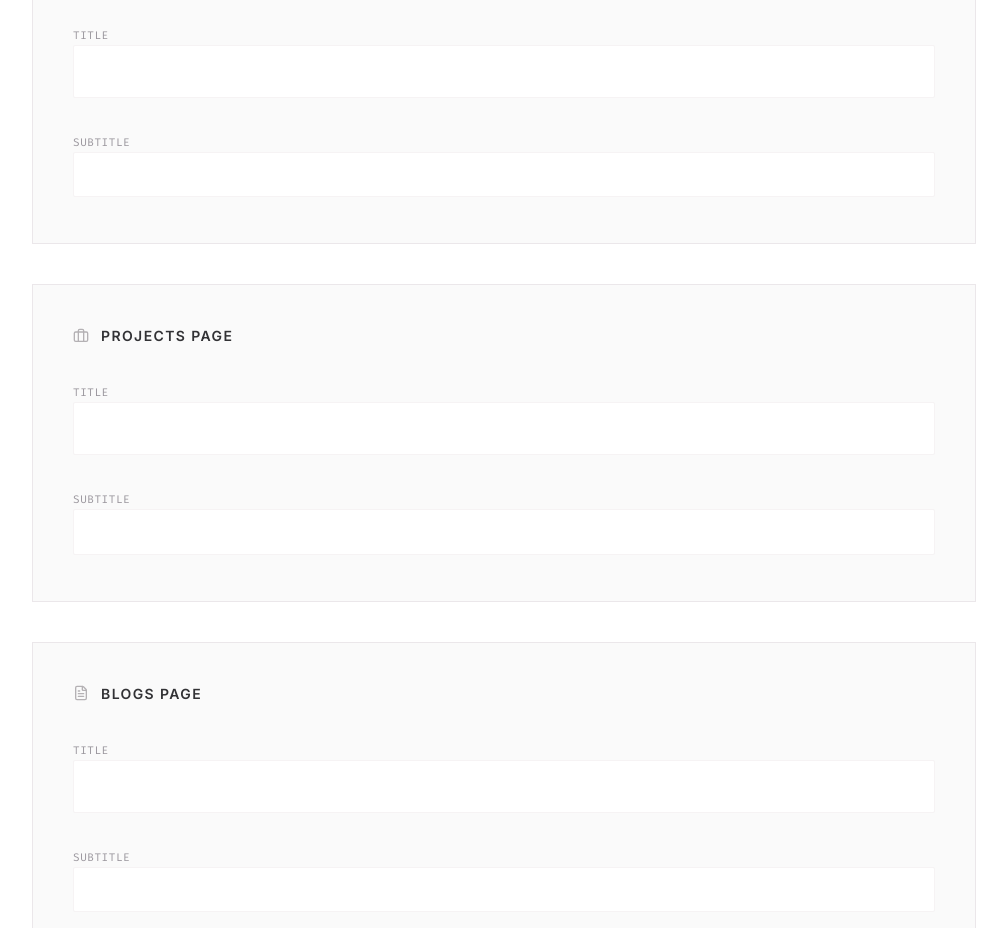
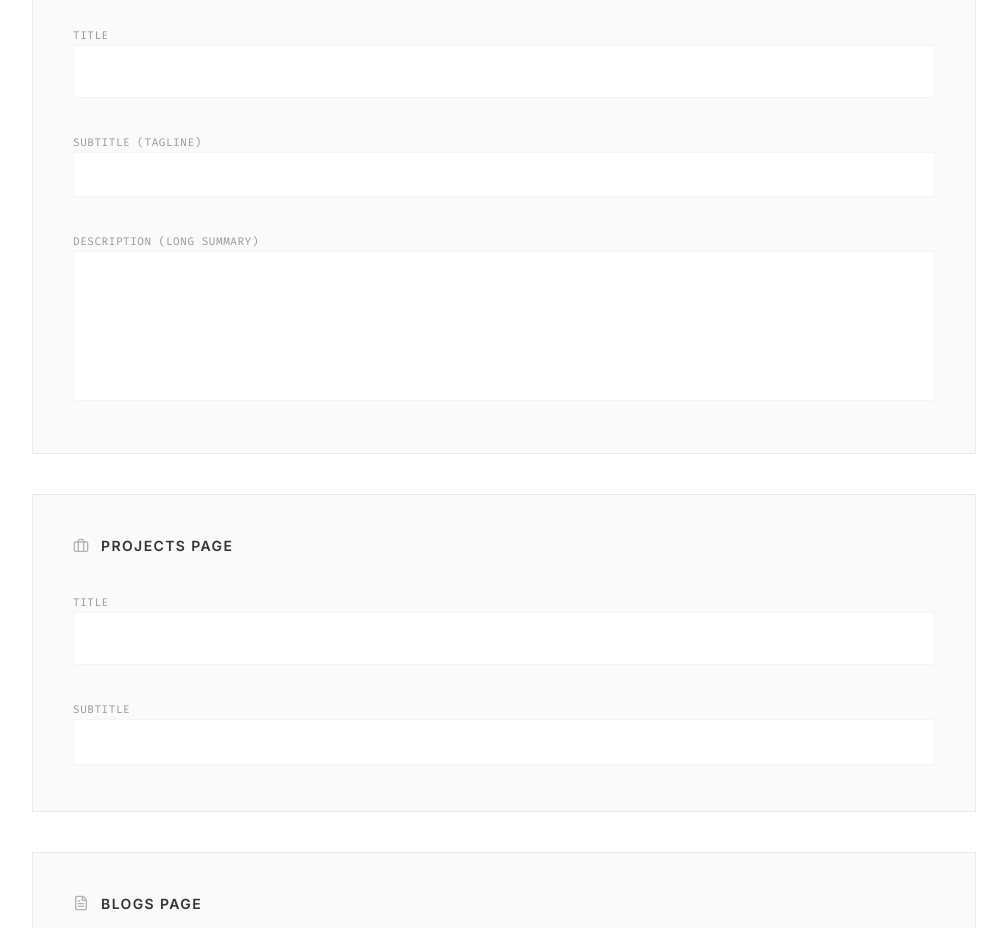
Before and after one commit to 0xfzz/0xfzz-portofolio-studio, a Next.js app: page /dashboard/site-config in a window 1280 px wide. Shown: the part 840-1768 px from the top of the page, without its empty margins (256-1263 px from the left). Built offline with nearby package versions, Linux system fonts and the light colour scheme; no server answers.

Commit message:
feat: syncing with newly modified site-config.json

```diff
--- a/src/components/SiteConfigManager.tsx
+++ b/src/components/SiteConfigManager.tsx
@@ -13,7 +13,7 @@ export function SiteConfigManager() {
   const EMPTY_CONFIG = {
     metadata: { title: '', name: '', description: '' },
     visibility: { projects: true, experiences: true, blog: true, contact: true, techStack: true },
-    hero: { title: '', subtitle: '' },
+    hero: { title: '', subtitle: '', description: '' },
     pages: {
       projects: { title: '', subtitle: '' },
       blog: { title: '', subtitle: '' },
@@ -184,9 +184,12 @@ export function SiteConfigManager() {
           <InputField label="TITLE" value={config.hero?.title || ''} onChange={(v) => {
             setConfig((prev: any) => ({ ...prev, hero: { ...prev.hero, title: v } }))
           }} className="font-semibold text-[18px] text-gray-900 tracking-tight" />
-          <InputField label="SUBTITLE" value={config.hero?.subtitle || ''} onChange={(v) => {
+          <InputField label="SUBTITLE (Tagline)" value={config.hero?.subtitle || ''} onChange={(v) => {
             setConfig((prev: any) => ({ ...prev, hero: { ...prev.hero, subtitle: v } }))
           }} />
+          <InputField label="DESCRIPTION (Long Summary)" value={config.hero?.description || ''} onChange={(v) => {
+            setConfig((prev: any) => ({ ...prev, hero: { ...prev.hero, description: v } }))
+          }} type="textarea" rows={4} />
         </div>
       </div>
 
```
